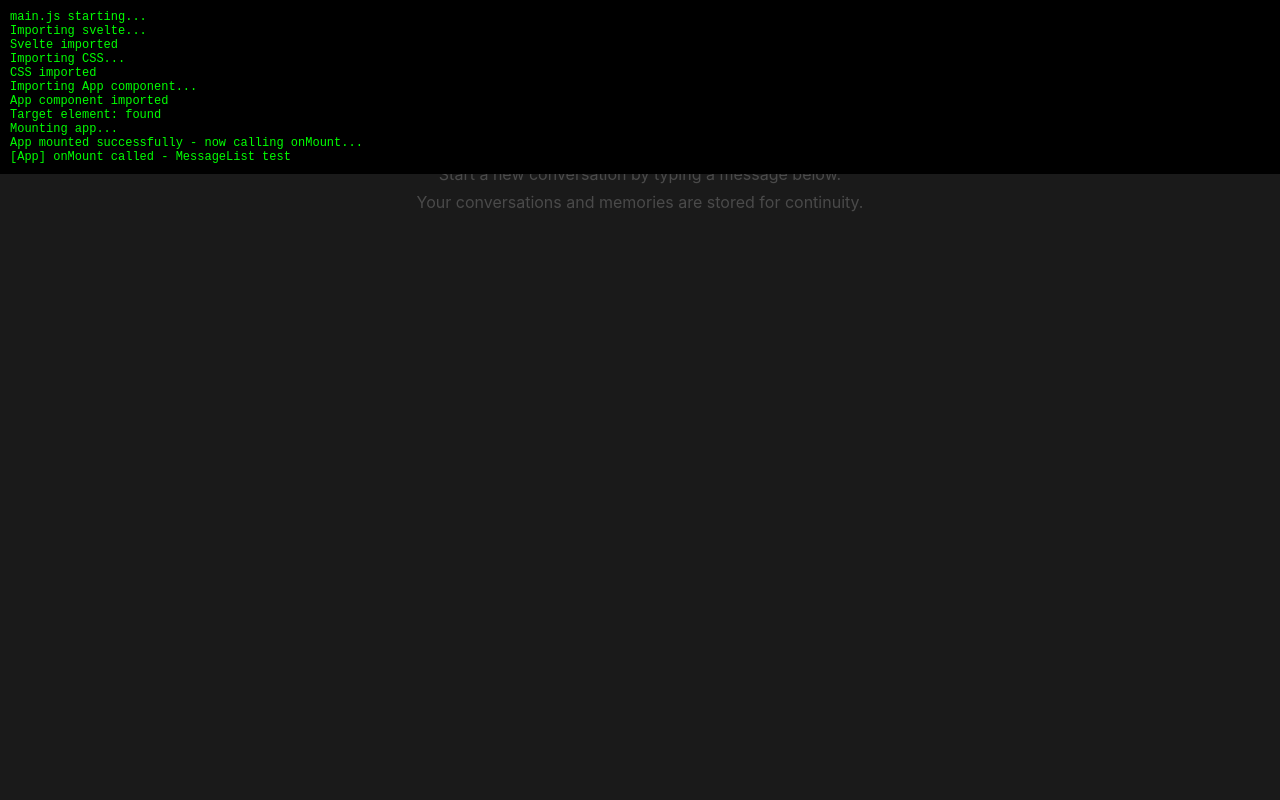
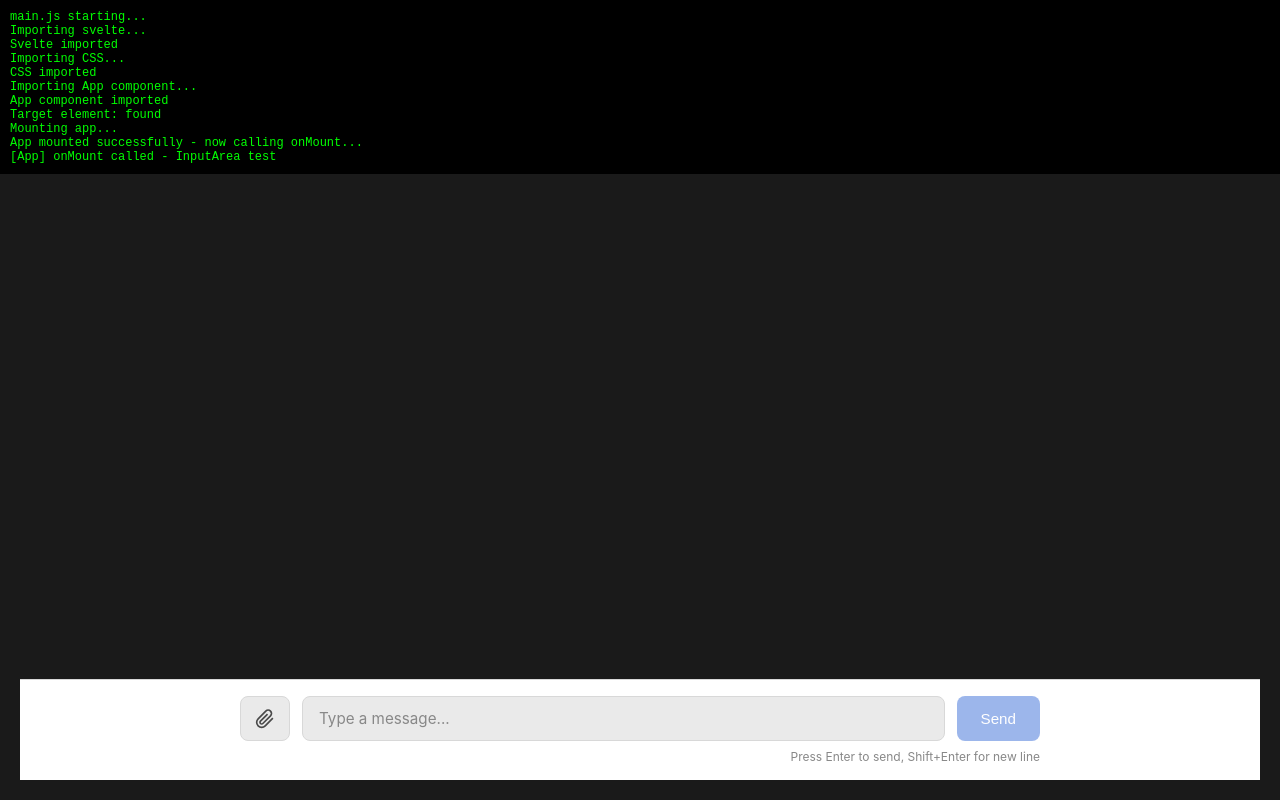
Before and after one commit to Reidmcc/here-i-am, a Svelte app in the folder frontend-svelte/: page / in a window 1280 px wide. Built offline with nearby package versions, Linux system fonts and the light colour scheme.

Commit message:
Test InputArea component
https://claude.ai/code/session_01RFscsSFz7NeENU7qGLZkZm

```diff
--- a/frontend-svelte/src/App.svelte
+++ b/frontend-svelte/src/App.svelte
@@ -12,8 +12,8 @@
     import ToastContainer from './components/common/Toast.svelte';
     import LoadingOverlay from './components/common/Loading.svelte';
 
-    // Test MessageList
-    import MessageList from './components/chat/MessageList.svelte';
+    // Test InputArea
+    import InputArea from './components/chat/InputArea.svelte';
 
     // Debug helper
     function debug(msg) {
@@ -22,16 +22,15 @@
     }
 
     onMount(() => {
-        debug('onMount called - MessageList test');
+        debug('onMount called - InputArea test');
     });
 </script>
 
 <div class="app-container">
     <main class="chat-area">
-        <h1>MessageList Test</h1>
-        <div class="messages-container">
-            <MessageList />
-        </div>
+        <h1>InputArea Test</h1>
+        <div class="spacer"></div>
+        <InputArea />
     </main>
 </div>
 
@@ -59,8 +58,7 @@
         text-align: center;
     }
 
-    .messages-container {
+    .spacer {
         flex: 1;
-        overflow-y: auto;
     }
 </style>
```
